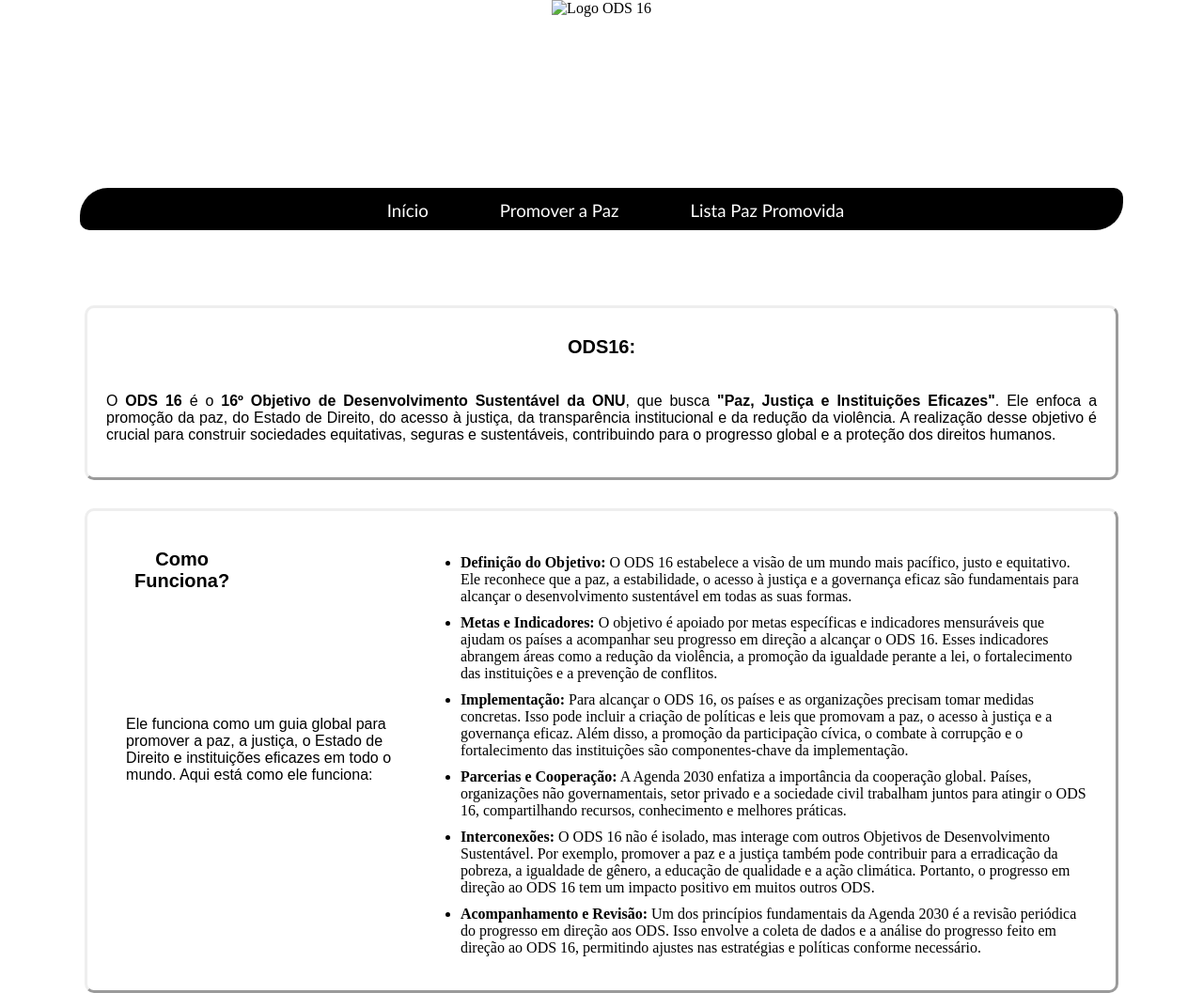
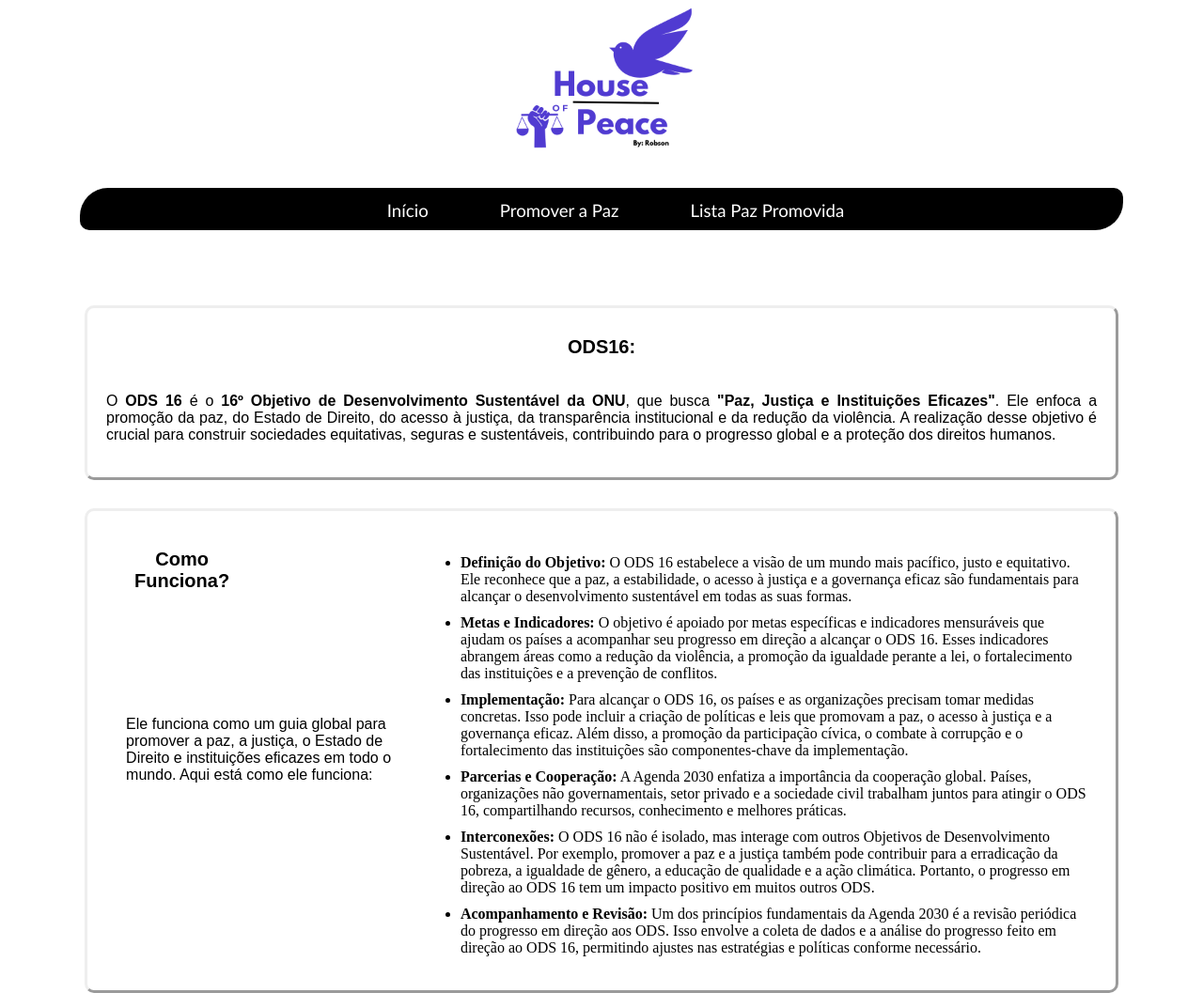
Before and after one commit to robsonldcarvalho/projeto_2, a plain HTML site: page inicial.html in a window 1280 px wide. Shown: the top 1057 px of the page at 94% size. Drawn offline with Linux system fonts and the light colour scheme.

Commit message:
Update inicial.html

```diff
--- a/inicial.html
+++ b/inicial.html
@@ -10,7 +10,7 @@
     <div id="interface">
         <header id="cabecalho">
             <div class="logo">
-                <img src="_imagens/logo.png" alt="Logo ODS 16" width="250" height="250">
+                <img src="imagens/logo.png" alt="Logo ODS 16" width="250" height="250">
             </div>
         </header>
     </div>
```
